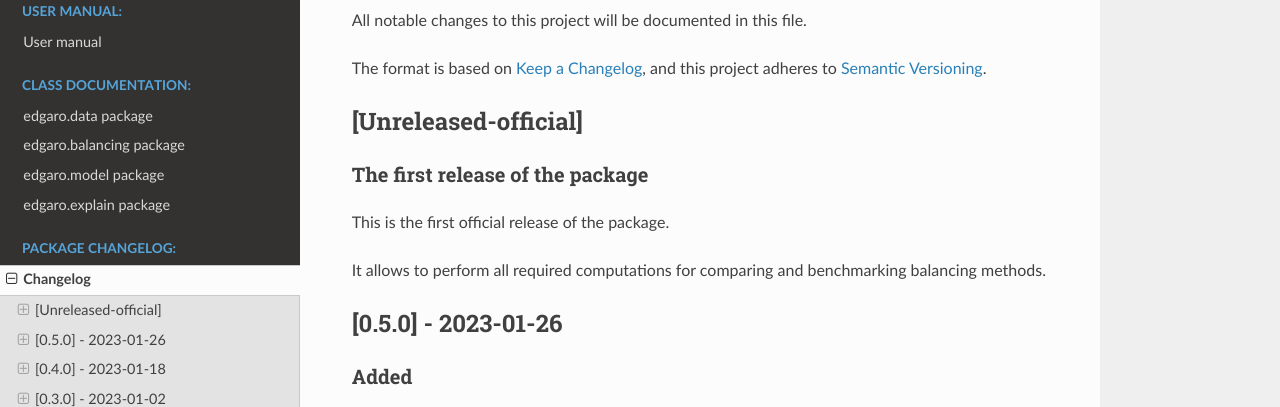
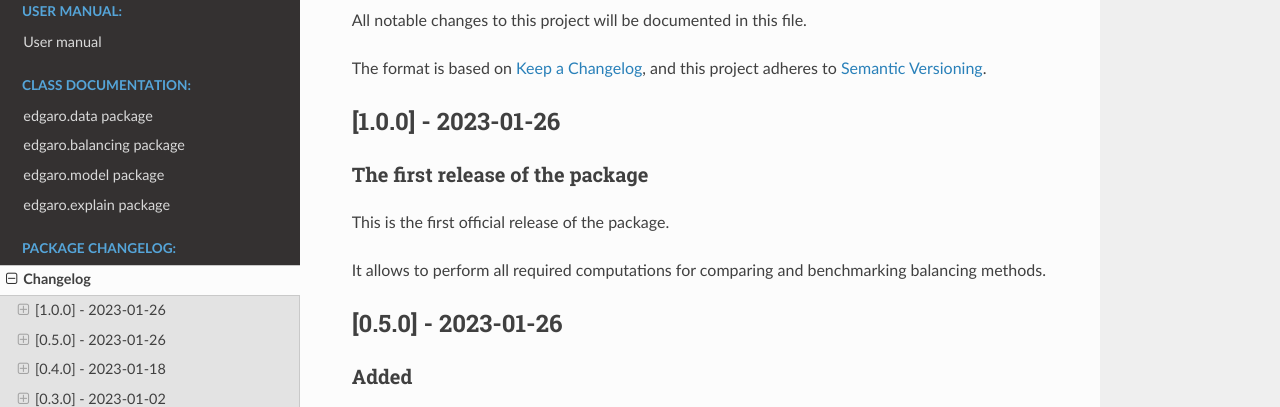
Before and after one commit to adrianstando/edgaro, a Sphinx documentation site: the page built from docs/source/changelog.rst, in a window 1280 px wide and 900 px high. Shown: the part 151-558 px from the top of the window. Built offline with Sphinx 7.4.7 and the Read the Docs theme 2.0.0, drawn with Linux system fonts in a browser that asks for light colours; pages that are not in the unit, such as notebooks, are missing from menus.

```diff
--- a/CHANGELOG.md
+++ b/CHANGELOG.md
@@ -5,7 +5,7 @@ All notable changes to this project will be documented in this file.
 The format is based on [Keep a Changelog](https://keepachangelog.com/en/1.0.0/),
 and this project adheres to [Semantic Versioning](https://semver.org/spec/v2.0.0.html).
 
-## [Unreleased-official]
+## [1.0.0] - 2023-01-26
 
 ### The first release of the package
 
--- a/docs/conf.py
+++ b/docs/conf.py
@@ -22,7 +22,7 @@ copyright = '2023, Adrian Stańdo'
 author = 'Adrian Stańdo'
 
 # The full version, including alpha/beta/rc tags
-release = '0.4.0'
+release = '1.0.0'
 
 
 # -- General configuration ---------------------------------------------------
```
Also changed, not shown: setup.py (+3 -5 lines).
